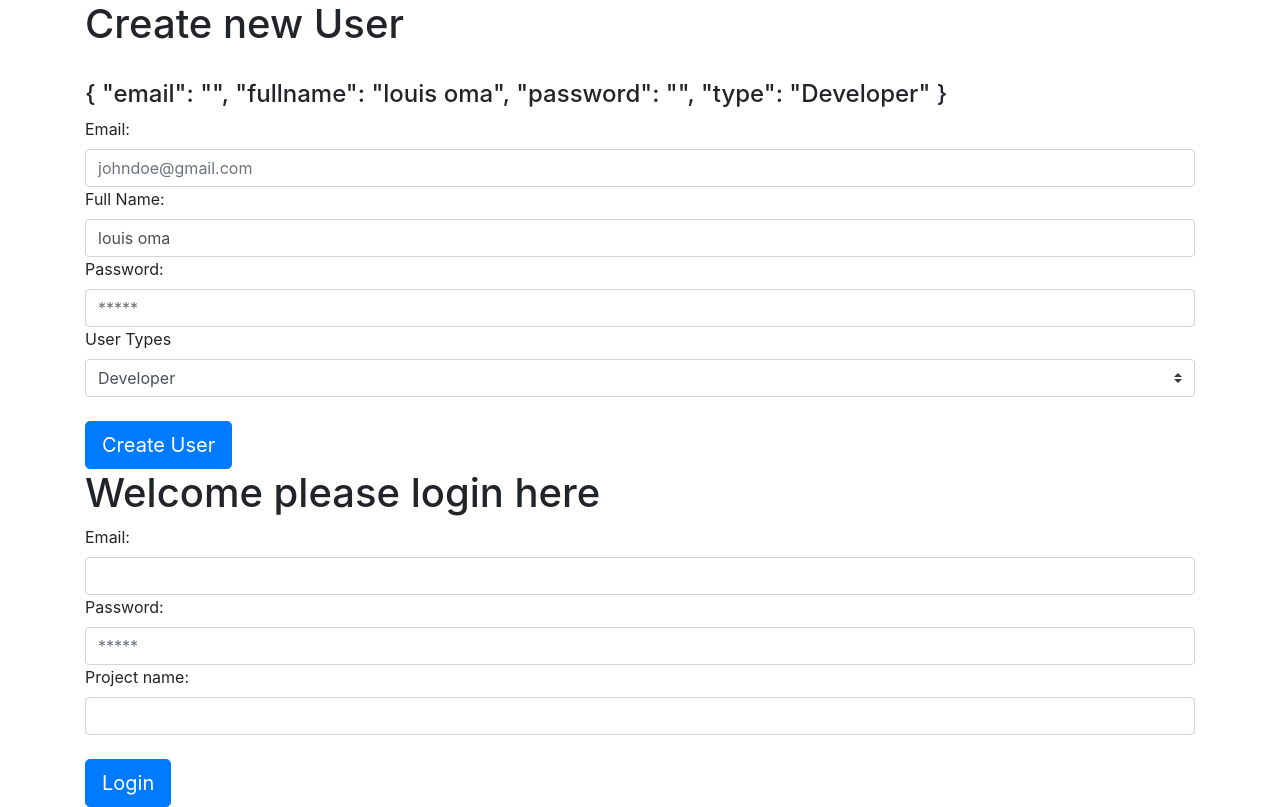
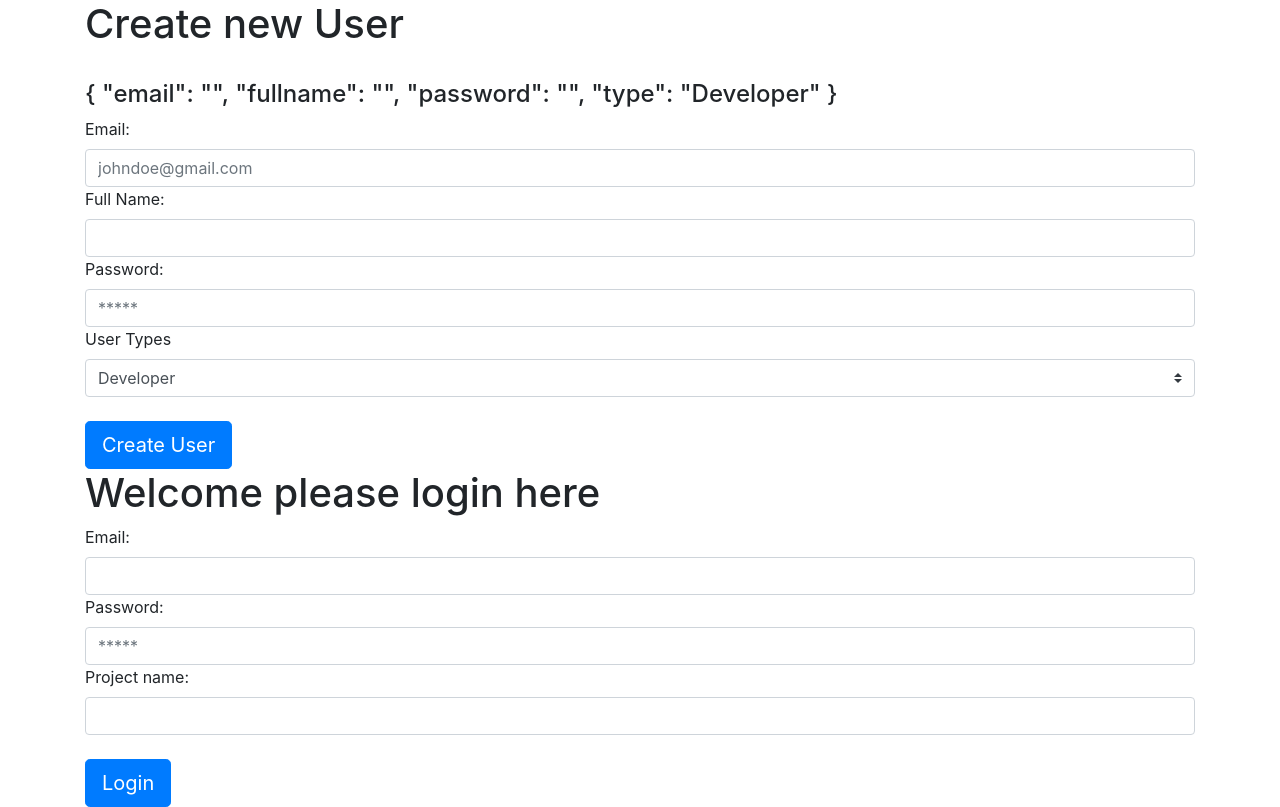
Before and after one commit to Prometheo/Angularfrontend, an Angular app in the folder olaoyejnrchatscrum/: page / in a window 1280 px wide. Built offline with nearby package versions, Linux system fonts and the light colour scheme.

Commit message:
fixed name field error

```diff
--- a/olaoyejnrchatscrum/src/app/signup/signup.component.html
+++ b/olaoyejnrchatscrum/src/app/signup/signup.component.html
@@ -4,16 +4,20 @@
     <h4>
         {{scrumUserModel | json}}
     </h4>
-    <form #userSignupForm="ngForm">
+    <form #userSignupForm="ngForm" novalidate (ngSubmit)="onSubmit()">
         <div class="form_group">
             <label for="">Email:</label>
             <input required type="email" pattern="[\w]+[@][\D]+[.][\D]+" [class.is-invalid]='email.touched && email.invalid' [class.is-valid]='email.valid' #email=ngModel class="form-control" placeholder="johndoe@gmail.com" name="email "[(ngModel)]="scrumUserModel.email">
+            <div *ngIf="email.errors && (email.touched && email.invalid)">
+                    <small *ngIf="email.errors.required" class="text-danger">Email Required</small>
+                    <small *ngIf="email.errors.pattern" class="text-danger">please provide a valid email address</small>
 
-                <small *ngIf="email.invalid && email.touched" class="text-danger">Error: please provide a valid email</small>
+            </div>
         </div>
         <div class="form_group">
             <label for="">Full Name:</label>
-            <input name="fullname" type="text" class="form-control" [(ngModel)]="scrumUserModel.fullname">
+            <input required name="fullname" type="text" #fullname=ngModel  class="form-control" [(ngModel)]="scrumUserModel.fullname">
+            <small *ngIf="fullname.invalid && fullname.touched" class="text-danger">please provide a name</small>
         </div>
         <div class="form_group">
             <label for="">Password:</label>
--- a/olaoyejnrchatscrum/src/app/signup/signup.component.ts
+++ b/olaoyejnrchatscrum/src/app/signup/signup.component.ts
@@ -14,5 +14,9 @@ export class SignupComponent implements OnInit {
   }
 
   userTypes = ["Developer", "Owner"];
-  scrumUserModel = new Scrumuser('','louis oma','','Developer');
+  scrumUserModel = new Scrumuser('','','','Developer');
+
+  onSubmit() {
+    console.log(this.scrumUserModel);
+  }
 }
```
